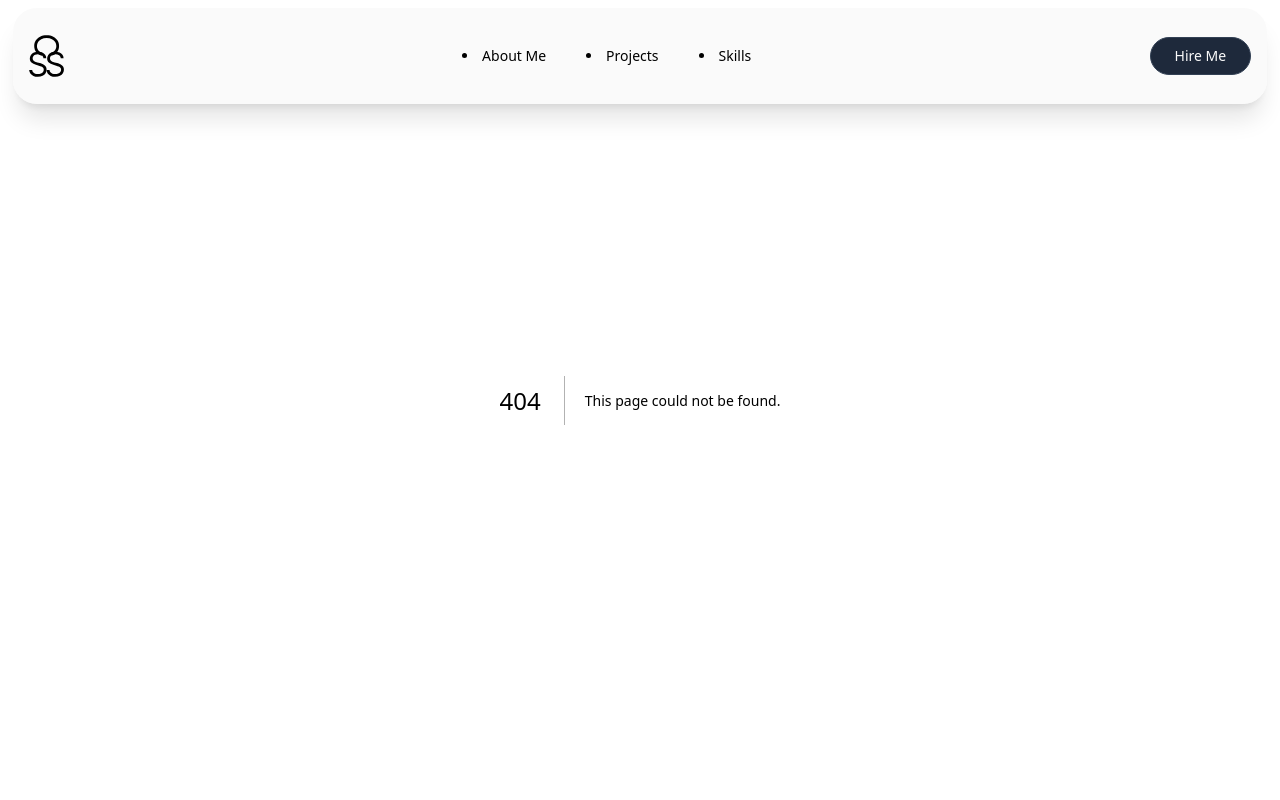
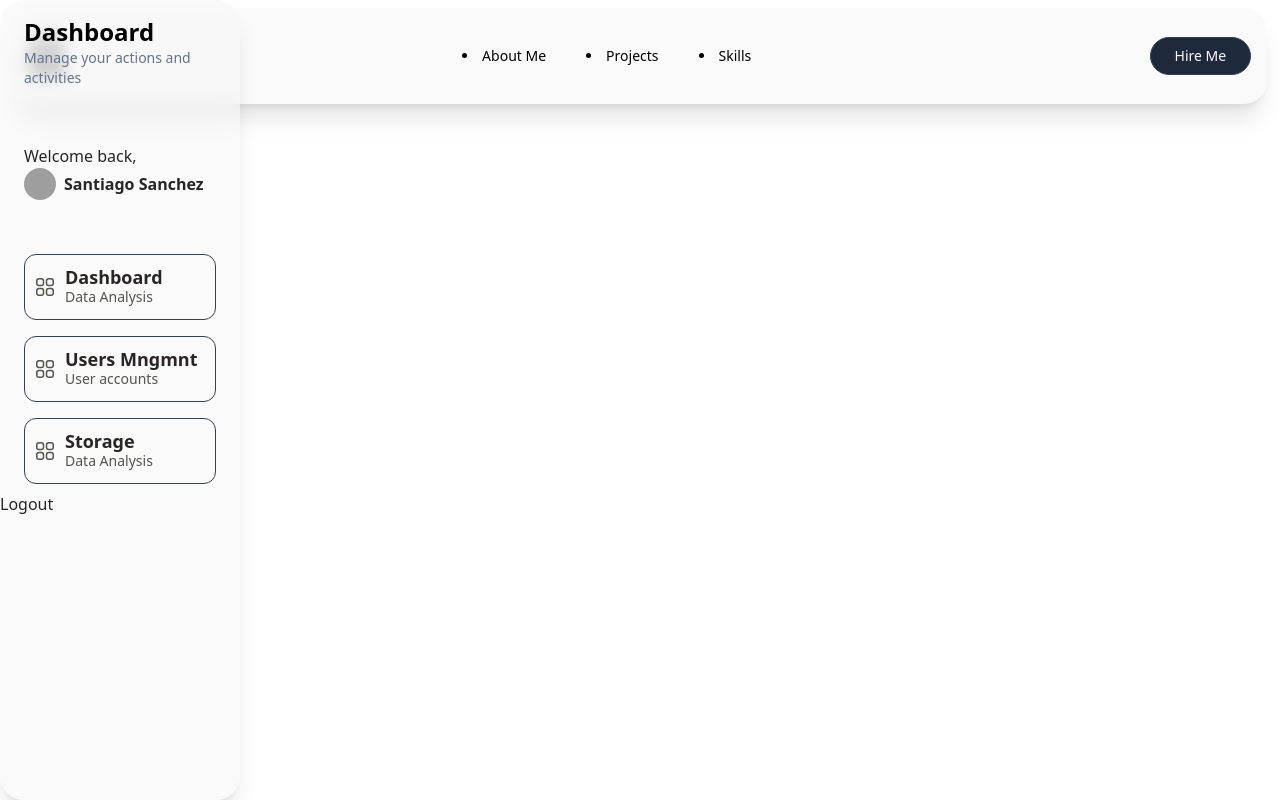
Before and after one commit to santiagoSS99/Portfolio_NextJs, a Next.js app: page /dashboard/counter in a window 1280 px wide. Before the commit this address had no page. Built offline with nearby package versions, Linux system fonts and the light colour scheme; grey boxes are pictures that could not be loaded.

Commit message:
Dashboard page

```diff
--- /dev/null
+++ b/src/app/dashboard/components/SideOptions.tsx
@@ -0,0 +1,39 @@
+import React from "react";
+
+const SideOptions = ({titlesection, briefoverview}: SideOptionsInterface) => {
+  return (
+    <>
+      <a
+        href="#"
+        className="w-full px-2 inline-flex space-x-2 items-center border my-2 rounded-xl border-slate-700 py-3 hover:bg-white/5 transition ease-linear duration-150"
+      >
+        <div>
+          <svg
+            xmlns="http://www.w3.org/2000/svg"
+            fill="none"
+            viewBox="0 0 24 24"
+            strokeWidth="1.5"
+            stroke="currentColor"
+            className="w-6 h-6 text-stone-600"
+          >
+            <path
+              strokeLinecap="round"
+              strokeLinejoin="round"
+              d="M3.75 6A2.25 2.25 0 016 3.75h2.25A2.25 2.25 0 0110.5 6v2.25a2.25 2.25 0 01-2.25 2.25H6a2.25 2.25 0 01-2.25-2.25V6zM3.75 15.75A2.25 2.25 0 016 13.5h2.25a2.25 2.25 0 012.25 2.25V18a2.25 2.25 0 01-2.25 2.25H6A2.25 2.25 0 013.75 18v-2.25zM13.5 6a2.25 2.25 0 012.25-2.25H18A2.25 2.25 0 0120.25 6v2.25A2.25 2.25 0 0118 10.5h-2.25a2.25 2.25 0 01-2.25-2.25V6zM13.5 15.75a2.25 2.25 0 012.25-2.25H18a2.25 2.25 0 012.25 2.25V18A2.25 2.25 0 0118 20.25h-2.25A2.25 2.25 0 0113.5 18v-2.25z"
+            />
+          </svg>
+        </div>
+        <div className="flex flex-col">
+          <span className="text-lg font-bold leading-5 text-stone-800">
+            {titlesection}
+          </span>
+          <span className="text-sm text-stone-600 hidden md:block">
+            {briefoverview}
+          </span>
+        </div>
+      </a>
+    </>
+  );
+};
+
+export default SideOptions;
--- /dev/null
+++ b/src/app/dashboard/components/SidebarLogin.tsx
@@ -0,0 +1,51 @@
+import React from 'react'
+import SideOptions from './SideOptions'
+
+const SidebarLogin = () => {
+  return (
+    <article className="flex sticky items-center justify-center" style={{zIndex:'99'}}>
+      <div className="flex fixed">
+        <div
+          id="menu"
+          className="backdrop-blur bg-softwhite shadow-xl rounded-3xl min-h-screen z-10 text-stone-800 w-60 fixed left-0 h-screen"
+        >
+          <div className="my-4 px-6">
+            <h1 className="text-lg md:text-2xl font-bold text-black">
+              Dashboard
+            </h1>
+            <p className="text-slate-500 text-sm">
+              Manage your actions and activities
+            </p>
+          </div>
+          <div id="profile" className="px-6 py-10">
+            <p className="text-stone-800">Welcome back,</p>
+            <a href="#" className="inline-flex space-x-2 items-center">
+              <span>
+                <img
+                  className="rounded-full w-8 h-8"
+                  src="https://images.unsplash.com/photo-1542909168-82c3e7fdca5c?ixlib=rb-4.0.3&ixid=MnwxMjA3fDB8MHxwaG90by1wYWdlfHx8fGVufDB8fHx8&auto=format&fit=crop&w=128&q=80"
+                  alt=""
+                />
+              </span>
+              <span className="text-sm md:text-base font-bold">
+                Santiago Sanchez
+              </span>
+            </a>
+          </div>
+          <div id="nav" className="w-full px-6">
+
+            <SideOptions titlesection='Dashboard' briefoverview='Data Analysis' />
+            <SideOptions titlesection='Users Mngmnt' briefoverview='User accounts'/>
+            <SideOptions titlesection='Storage' briefoverview='Data Analysis'/>
+
+          </div>
+          <section className='flex bottom-0'>
+        <h1>Logout</h1>
+          </section>
+        </div>
+      </div>
+    </article>
+  )
+}
+
+export default SidebarLogin
--- /dev/null
+++ b/src/app/dashboard/counter/page.tsx
@@ -0,0 +1,7 @@
+export default function CounterPage(){
+    return(
+        <>
+        <h1>yaca yaca you</h1>
+        </>
+    )
+}
--- /dev/null
+++ b/src/app/dashboard/layout.tsx
@@ -0,0 +1,13 @@
+import SidebarLogin from "./components/SidebarLogin";
+
+export default function DashboardLayout({
+  children,
+}: {
+  children: React.ReactNode;
+}) {
+  return (
+    <>
+    <SidebarLogin/>
+    </>
+  );
+}
--- a/src/app/global.css
+++ b/src/app/global.css
@@ -30,3 +30,9 @@
 .montserrat-font{
     font-family: 'Montserrat', sans-serif;
 }
+
+.gradientHero{
+    background-color: linear-gradient(to right, #30cfd0 0%, #330867 100%);
+    background-clip: text;
+    /* color: transparent; */
+}
--- /dev/null
+++ b/src/app/interfaces/SideOptionsInterface.tsx
@@ -0,0 +1,5 @@
+interface SideOptionsInterface {
+    titlesection: string;
+    briefoverview: string;
+    // children: React.ReactNode;
+  }
--- a/src/components/BoxesComponent.tsx
+++ b/src/components/BoxesComponent.tsx
@@ -21,9 +21,9 @@ const BoxesContainer = ({
         </section>
         <section className="p-3">{children}</section>
         <section>
-          <button className="flex mb-0">
+          <div className="flex mb-0">
             <SeeMoreLink />
-          </button>
+          </div>
         </section>
       </article>
     </>
--- a/src/components/Hero.tsx
+++ b/src/components/Hero.tsx
@@ -24,7 +24,7 @@ const Hero = () => {
         <motion.h2
           whileHover={{ scale: 1.2 }}
           transition={{ ease: "easeOut" }}
-          className="flex justify-center max-sm:text-5xl center-ultrasm font-black uppercase"
+          className="flex justify-center max-sm:text-5xl center-ultrasm font-black uppercase gradientHero"
         >
           Santiago Sanchez
         </motion.h2>
--- a/src/components/ProjectsComponent.tsx
+++ b/src/components/ProjectsComponent.tsx
@@ -8,7 +8,10 @@ const logo = require("../../public/ssclogo.svg");
 const ProjectsComponent = () => {
   return (
     <>
+    <div>
       <h1 className="flex justify-center mb-8 font-semibold montserrat-font text-2xl uppercase">Projects</h1>
+
+    </div>
       <article className="w-full grid grid-cols-4 gap-4 max-[900px]:gap-2 max-[900px]:grid-cols-2 max-[540px]:gap-1 max-[540px]:grid-cols-1">
         <BoxesContainer imagepath="" titlebox="CRM VGACI" briefdesc="Projecto de grado">
           Proyecto construido usando NestJs y Angular, donde se busca que a traves del comportamiento del cliente se puedan sacar estadisticas y generar propuestas personalizadas para cada cliente
@@ -19,7 +22,8 @@ const ProjectsComponent = () => {
         <BoxesContainer imagepath="" titlebox="lorem" briefdesc="lorem*10">
           Lorem ipsum dolor sit amet consectetur adipisicing elit. Perspiciatis aliquam soluta eligendi aspernatur voluptas quia dolorem. Voluptates, accusamus. Similique placeat fuga ratione dicta animi tempore veniam, aut corrupti consequuntur earum.
         </BoxesContainer>
-        <BoxesContainer imagepath="" titlebox="Product 1" briefdesc="blue content">
+        <BoxesContainer imagepath="" titlebox="Product 1" briefdesc="blue content" >
+          product data
         </BoxesContainer>
 
       </article>
```
